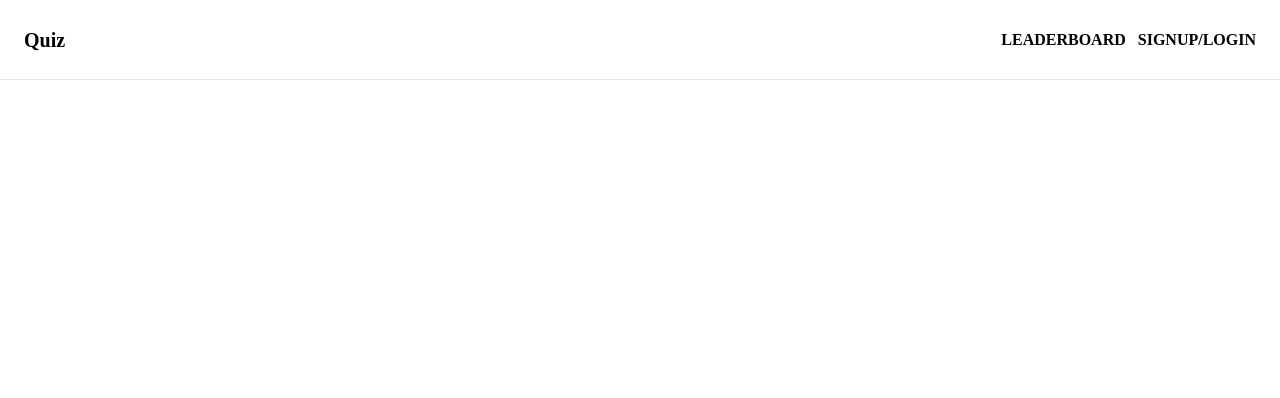
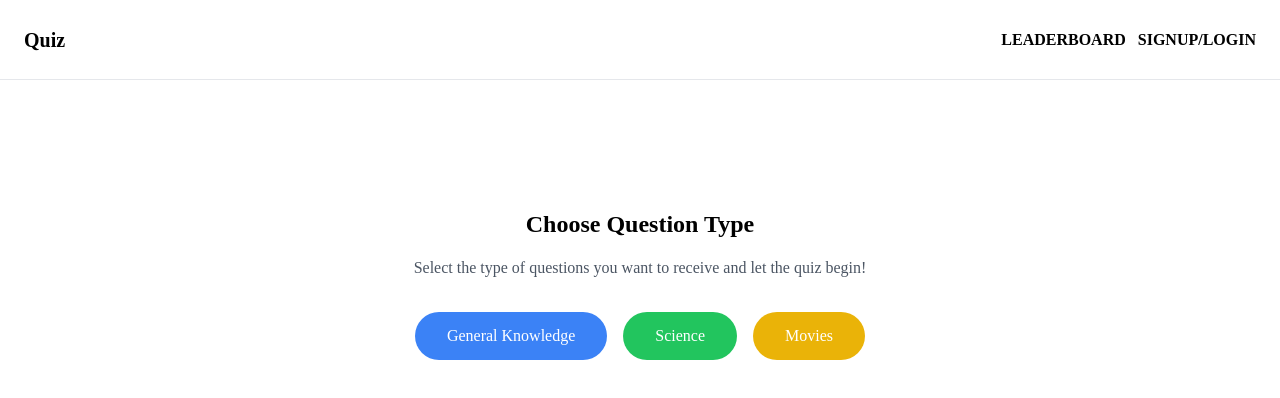
Before and after one commit to DevLyric/quiz-v3, a React (Vite) app: page /question-type-selection in a window 1280 px wide. Shown: the top 398 px of the page. Built offline with nearby package versions, Linux system fonts and the light colour scheme; a web font is replaced by a local one.

Commit message:
working on question type selection page

```diff
--- a/src/App.tsx
+++ b/src/App.tsx
@@ -1,6 +1,7 @@
 import { BrowserRouter as Router, Routes, Route } from "react-router-dom";
 import Header from "./components/Header";
 import Home from "./pages/Home";
+import QuestionTypeSelection from "./pages/QuestionTypeSelection";
 
 export default function App() {
   return (
@@ -9,6 +10,10 @@ export default function App() {
         <Header />
         <Routes>
           <Route path="/" element={<Home />} />
+          <Route
+            path="/question-type-selection"
+            element={<QuestionTypeSelection />}
+          />
         </Routes>
       </Router>
     </div>
--- /dev/null
+++ b/src/pages/QuestionTypeSelection.tsx
@@ -0,0 +1,38 @@
+import { Link } from "react-router-dom";
+
+export default function QuestionTypeSelection() {
+  return (
+    <div className="mt-32">
+      <div className="container mx-auto max-w-xl px-6">
+        <h1 className="text-2xl text-center font-semibold mb-4">
+          Choose Question Type
+        </h1>
+        <p className="text-center text-gray-600">
+          Select the type of questions you want to receive and let the quiz
+          begin!
+        </p>
+
+        <div className="flex flex-col justify-center text-center md:flex-row gap-4 mt-8">
+          <Link
+            to="/questions/general"
+            className="rounded-full py-3 px-8 bg-blue-500 text-white hover:scale-105 transition-all"
+          >
+            General Knowledge
+          </Link>
+          <Link
+            to="/questions/science"
+            className="rounded-full py-3 px-8 bg-green-500 text-white hover:scale-105 transition-all"
+          >
+            Science
+          </Link>
+          <Link
+            to="/questions/movies"
+            className="rounded-full py-3 px-8 bg-yellow-500 text-white hover:scale-105 transition-all"
+          >
+            Movies
+          </Link>
+        </div>
+      </div>
+    </div>
+  );
+}
```
